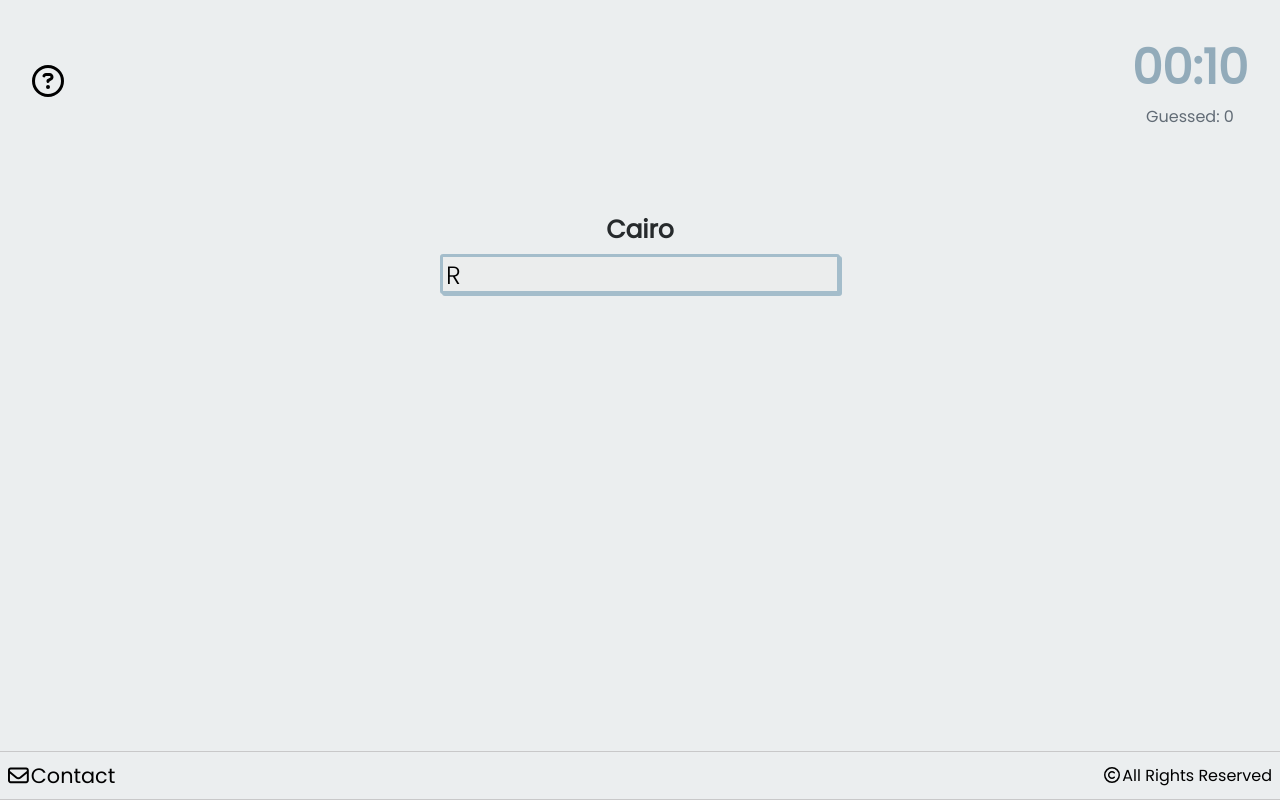
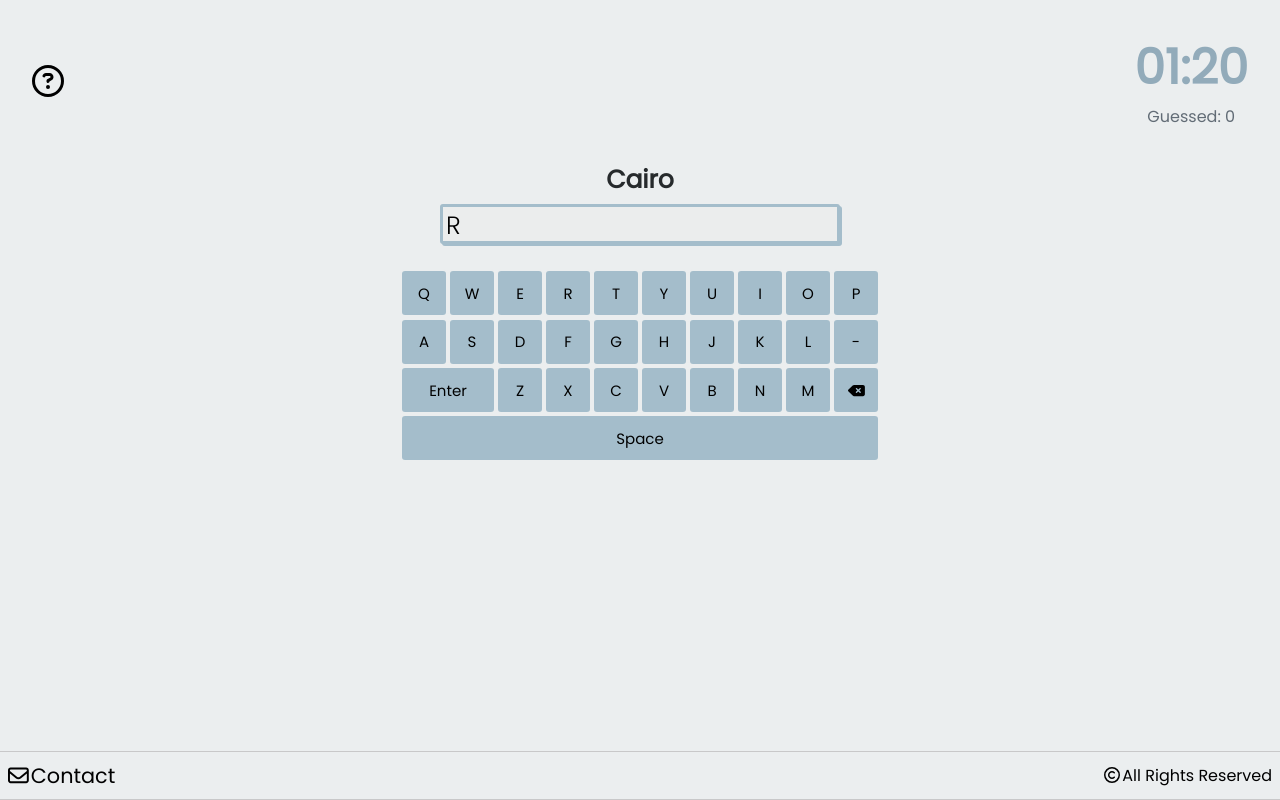
Before and after one commit to nickgabriadze/Towngraphy, a React (Create React App) app: page / in a window 1280 px wide. Built offline with nearby package versions, Linux system fonts and the light colour scheme; the HTML template or start-up script is replaced by a standard one.

Commit message:
Operational

```diff
--- a/src/App.css
+++ b/src/App.css
@@ -8,7 +8,10 @@ body{
 }
 
 #keyBoard{
-   display: none;
+    display: flex;
+    justify-content: center;
+    align-items: center;
+    padding-top: 5px;
  }
 #score-howTo{
     display: flex;
@@ -22,7 +25,6 @@ body{
     flex-direction: column;
     justify-content: center;
     align-items: center;
-    padding-top: 50px;
 }
 
 @media (max-width: 480px){
--- a/src/App.js
+++ b/src/App.js
@@ -13,13 +13,13 @@ function App() {
 
   let generatedCity = randCity(popularCities);
   let nextCity = generatedCity[generatedCity.length - 2].toUpperCase();
-  let char = generatedCity[generatedCity.length - 2].toUpperCase()
+
   const [state, dispatch] =
     useReducer(reducer,
       {
         randomCity: generatedCity, nextCity: nextCity,
         message: '', guessed: 0, started: false, usedCities: [],
-        minutes: 0, seconds: 10, gameOver: false, letter: char
+        minutes: 1, seconds: 20, gameOver: false
       });
 
   useEffect(() => {
@@ -34,15 +34,11 @@ function App() {
   },[state.seconds])
 
 
-  let formattedMinute = state.minutes > 9 ? state.minutes : `0${state.minutes}`
-  let formattedSecond = state.seconds > 9 ? state.seconds : `0${state.seconds}`
-
-
   return (
     <>
     <div id='score-howTo'>
-      <HowTo letter={char}/>
-      <Timerwithscore minute={formattedMinute} second={formattedSecond} guessed={state.guessed} dispatch={dispatch} />
+      <HowTo />
+      <Timerwithscore minute={state.minutes} second={state.seconds} guessed={state.guessed} dispatch={dispatch} />
       </div>
       <div className="container">
         <div>
--- a/src/components/howToInstruction.jsx
+++ b/src/components/howToInstruction.jsx
@@ -3,11 +3,12 @@ import './howToInstruction.css';
 import { FontAwesomeIcon } from '@fortawesome/react-fontawesome';
 import { faCircleQuestion } from '@fortawesome/free-regular-svg-icons';
 import {motion} from 'framer-motion'
-export function HowTo({letter}){
+
+export function HowTo(){
     const [clicked, setClicked] = useState(false);
 
-    const questionMark = <motion.div><FontAwesomeIcon id="circle-questionMark" icon={faCircleQuestion}/></motion.div>;
-    const afterClicked = <motion.div animate={{ opacity: [0, 0.1, 0.3, 0.5, 0.8, 1] }} id="explanation">Guess as many cities as you can, starting at a letter {letter}</motion.div>
+    const questionMark = <motion.div animate={{opacity:1}}><FontAwesomeIcon id="circle-questionMark" icon={faCircleQuestion}/></motion.div>;
+    const afterClicked = <motion.div animate={{ opacity: [0, 0.1, 0.3, 0.5, 0.8, 1] }} id="explanation">Guess as many cities as you can, starting with a letter that is second to last character of the given city</motion.div>
 
     const handleClick = () => {
         clicked ? setClicked(false): setClicked(true);
@@ -16,10 +17,11 @@ export function HowTo({letter}){
 
     return(
         <>
-        <div id="how-to-box" onClick={() => handleClick()}>
+        <motion.div
+        id="how-to-box" onClick={() => handleClick()}>
             {clicked ? afterClicked:questionMark }
 
-        </div>
+        </motion.div>
         </>
     );
 }
--- a/src/components/reducer.js
+++ b/src/components/reducer.js
@@ -7,7 +7,7 @@ export function reducer(state, { type, char }) {
     switch (type) {
 
         case ACTIONS.ADD_LETTER:
-            if(state.gameOver) return state;
+            if (state.gameOver) return state;
 
             if (state.nextCity[state.nextCity.length - 1] === ' ') {
                 return ({
@@ -22,7 +22,7 @@ export function reducer(state, { type, char }) {
             });
 
         case ACTIONS.REMOVE_LETTER:
-            if(state.gameOver) return state;
+            if (state.gameOver) return state;
             if (state.nextCity.length === 1) {
                 return state;
             };
@@ -33,7 +33,7 @@ export function reducer(state, { type, char }) {
             });
 
         case ACTIONS.ENTER:
-            if(state.gameOver) return state;
+            if (state.gameOver) return state;
             state.nextCity = state.nextCity.trim()
 
             if (state.nextCity.length === 1) {
@@ -43,7 +43,7 @@ export function reducer(state, { type, char }) {
             if (!checkCity(cities, state.nextCity)) {
                 return ({
                     ...state,
-                    message: 'Not In a City List!',
+                    message: "You made it up for sure!",
                     nextCity: state.randomCity[state.randomCity.length - 2].toUpperCase()
                 })
             }
@@ -64,34 +64,36 @@ export function reducer(state, { type, char }) {
                 nextCity: nextOne,
                 started: true,
                 guessed: state.guessed + 1,
-                usedCities: [...state.usedCities, currentCity]
+                usedCities: [...state.usedCities, currentCity],
 
             });
         case ACTIONS.START_TIMER:
             if (!state.started) return state;
 
-            if(state.seconds){
-                return({
+            if (state.seconds) {
+                return ({
                     ...state,
-                    seconds: state.seconds -1
+                    seconds: state.seconds - 1
                 })
-            }else
-            if(state.minutes){
-                return({
+            }
+            if (state.minutes) {
+                return ({
                     ...state,
-                    minutes: state.minutes -1,
+                    minutes: state.minutes - 1,
                     seconds: 59
                 })
-            }else{
-                return({
+            }
+            if (state.minutes === 0 & state.seconds === 0) {
+                return ({
+                    ...state,
+                    message: 'OVER!',
+                    started: false,
+                    gameOver: true,
+                    nextCity: ''
+                })
+            }
+            break;
 
-                        ...state,
-                        message: 'Over',
-                        started: false,
-                        gameOver: true,
-                        nextCity: ''
-                    })
-            }
 
         default: return state;
     }
--- a/src/components/timer.css
+++ b/src/components/timer.css
@@ -5,8 +5,8 @@
     font-family:'Poppins', 'Franklin Gothic Medium', 'Arial Narrow', 'Arial', 'sans-serif';
     text-align: center;
     color: #626c76;
+}
 
-}
 #time{
     color: #92abba;
     font-size: 3rem;
--- a/src/components/timer.js
+++ b/src/components/timer.js
@@ -1,15 +1,26 @@
-import React, {useEffect} from "react";
+import React from "react";
 import './timer.css';
 import {motion} from "framer-motion"
 
+const stylesForRed ={
+    'color': '#F90B31',
+    'fontWeight': 'bold'
+}
+const stylesForNormal ={
+    'color': '626c76',
+    'fontWeight': 'bold',
+}
+
 export function Timerwithscore({ minute, second, guessed }) {
 
+    let formattedMinute = minute > 9 ? minute : `0${minute}`
+    let formattedSecond = second > 9 ? second : `0${second}`
 
 
     return (
         <>
             <motion.div  animate={{opacity: [0,0.1,0.3,0.5,0.8,1]}} className="timer">
-                <h1  style={minute === 0 ? second < 10 ? { 'color': '#D70040' } : { 'color': '#92abba' } : { 'color': '#92abba' }} id='time'>{`${minute}:${second}`}</h1>
+                <p style={minute === 0 ? second < 10 ? stylesForRed : stylesForNormal: stylesForNormal}id='time'>{`${formattedMinute}:${formattedSecond}`}</p>
                 <p  id='gussed'>Guessed: {guessed}</p>
             </motion.div>
         </>
```
